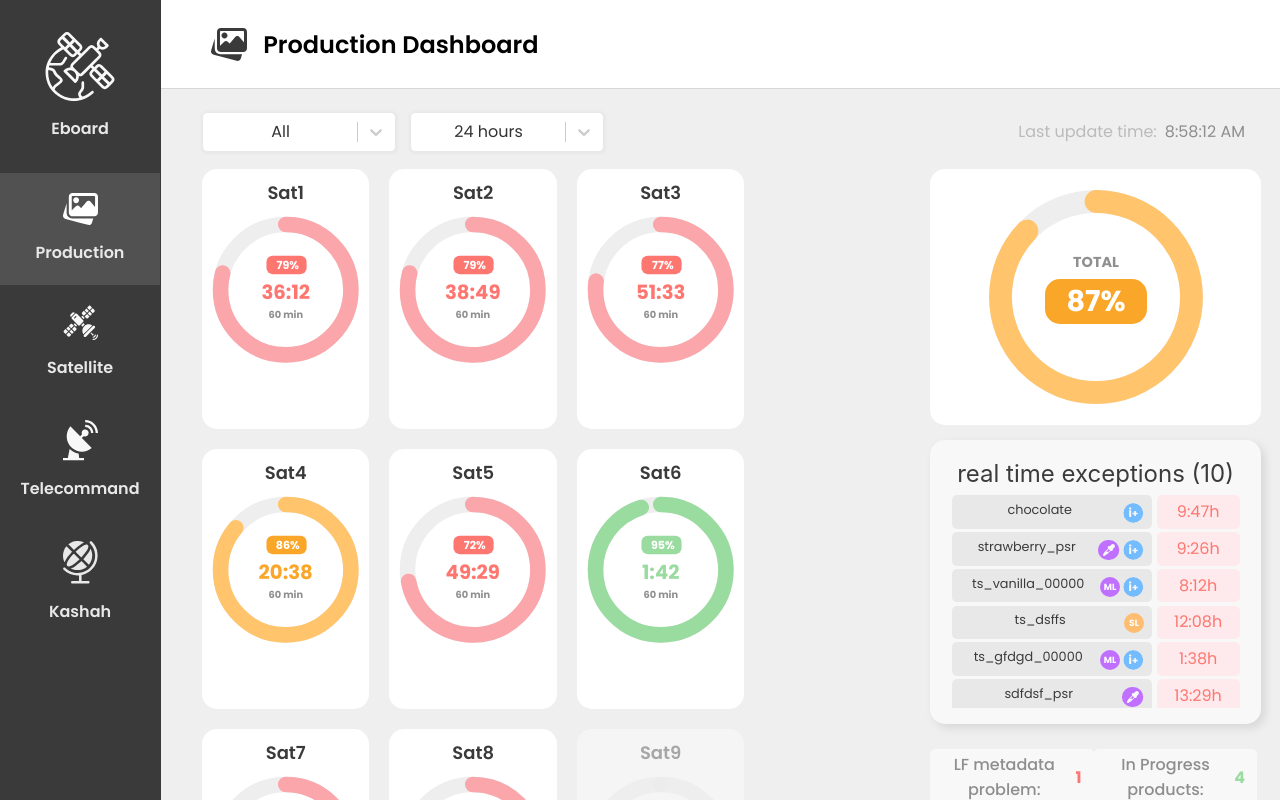
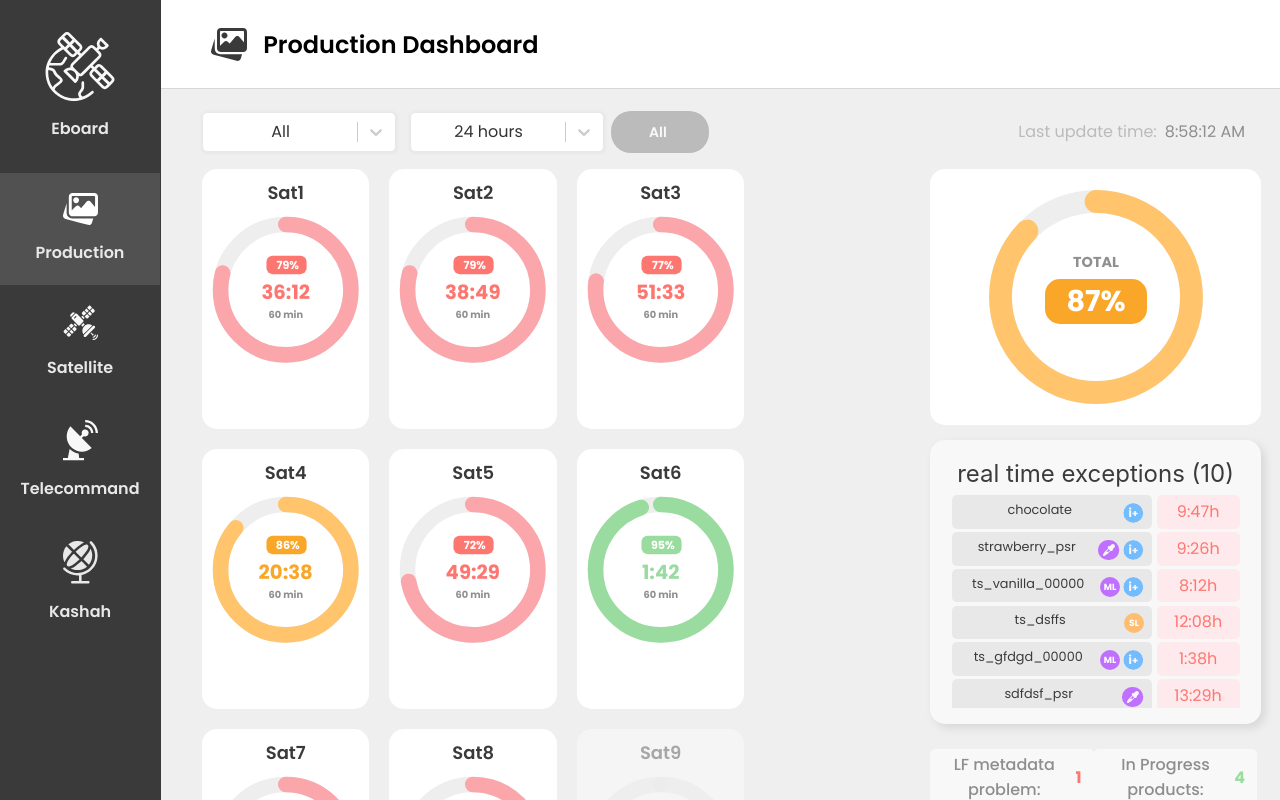
Before and after one commit to DaniRubin/Eboard, a React (Vite) app: page / in a window 1280 px wide. Shown: the top 800 px of the page. Built offline with nearby package versions, Linux system fonts and the light colour scheme.

Commit message:
Added active button

```diff
--- /dev/null
+++ b/src/components/ActiveButton.tsx
@@ -0,0 +1,39 @@
+import styled from "styled-components";
+
+const ActiveButtonWrapper = styled.div<{ enabled: boolean }>((props) => {
+    return `display: flex;
+      width: 80px;
+      height: 30px;
+      padding: 6px 11px 6px 7px;
+      align-items: center;
+      justify-content: center;
+      cursor: pointer;
+      border-radius: 20px;
+      background: ${props.enabled ? '#9ADBA0' : '#BBB'};
+      box-shadow: ${props.enabled ? "0px 4px 4px 0px rgba(0, 0, 0, 0.15) inset" : "box-shadow: 0px 4px 4px 0px rgba(0, 0, 0, 0.10)"};
+
+    `
+})
+const ActiveButtonText = styled.div`
+  color: #F8F8F8;
+  text-align: center;
+  font-family: Poppins;
+  font-size: 14px;
+  font-style: normal;
+  font-weight: 600;
+  line-height: normal;
+`
+
+
+type Props = {
+    enabled: boolean,
+    onClick: () => {}
+};
+
+const ActiveButton = ({enabled, onClick}: Props) => (
+    <ActiveButtonWrapper enabled={enabled} onClick={onClick}>
+        <ActiveButtonText>{enabled ? 'Active' : 'All'}</ActiveButtonText>
+    </ActiveButtonWrapper>
+)
+
+export default ActiveButton;
--- a/src/pages/Production.tsx
+++ b/src/pages/Production.tsx
@@ -12,6 +12,7 @@ import logo from '../assets/ProductionLogoHeader.svg';
 import {useNavigate} from "react-router";
 import {MockMainPageResponse} from '../Mock'
 import {MOCKED} from "../App";
+import ActiveButton from "../components/ActiveButton";
 
 const optionsSatFamily = [
     {value: 'All', label: 'All'},
@@ -30,6 +31,7 @@ const optionsTimes = [
 const Production = () => {
     const navigate = useNavigate()
     const [satTypesToDisplay, setSatTypesToDisplay] = useState<string>(optionsSatFamily[0].value)
+    const [showEnabledOnly, setShowEnabledOnly] = useState<boolean>(false)
     const [response, setResponse] = useState<any>()
 
     const fetchData = useCallback(async () => {
@@ -59,6 +61,7 @@ const Production = () => {
                                        }}/>
                         <CostumeSelect options={optionsTimes} defaultValue={optionsTimes[0]} onChange={() => {
                         }}/>
+                        <ActiveButton enabled={showEnabledOnly} onClick={() => setShowEnabledOnly(!showEnabledOnly)}/>
                         <LastUpdated time={response.lastUpdatedTime}/>
                     </MainBoardUpperPanel>
 
@@ -66,11 +69,12 @@ const Production = () => {
                         <SatelliteContainer>
                             {Object.values(response.SatInfo).map((satInfo) => {
                                 if (satInfo.type === satTypesToDisplay || satTypesToDisplay == "All")
-                                    return <SatelliteCircleGraph satelliteName={satInfo.satelliteName}
-                                                                 value={satInfo.value}
-                                                                 time={satInfo.time}
-                                                                 limit={satInfo.limit}
-                                                                 onClick={() => navigate(`/satellite/${satInfo.satelliteName}`)}/>
+                                    if ((showEnabledOnly && satInfo.time !== '-') || !showEnabledOnly)
+                                        return <SatelliteCircleGraph satelliteName={satInfo.satelliteName}
+                                                                     value={satInfo.value}
+                                                                     time={satInfo.time}
+                                                                     limit={satInfo.limit}
+                                                                     onClick={() => navigate(`/satellite/${satInfo.satelliteName}`)}/>
                             })}
 
                         </SatelliteContainer>
@@ -98,6 +102,8 @@ const MainBoard = styled.div`
 `
 const MainBoardUpperPanel = styled.div`
   display: flex;
+  justify-content: center;
+  align-items: center;
 `
 const SatelliteContainer = styled.div`
   display: flex;
```
